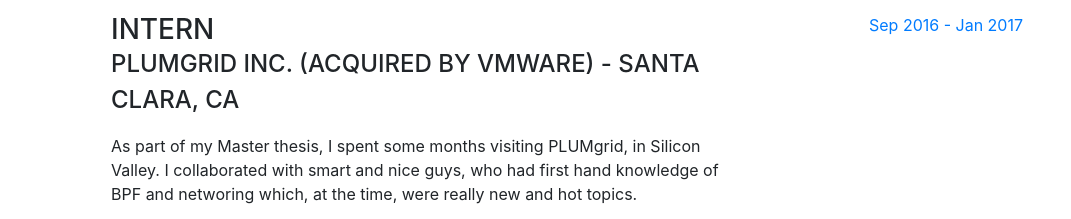
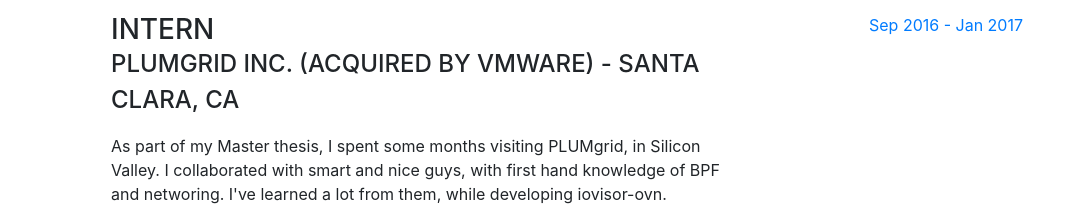
Before and after one commit to mbertrone/mbertrone.github.io, a website with bundled scripts: page index.html in a window 1280 px wide. Shown: the part 1763-1982 px from the top of the page, without its empty margins (209-1280 px from the left). Built offline with nearby package versions, Linux system fonts and the light colour scheme; a web font is replaced by a local one.

Commit message:
Update index.html

```diff
--- a/index.html
+++ b/index.html
@@ -169,7 +169,7 @@
             <div class="resume-content mr-auto">
               <h3 class="mb-0">Intern</h3>
               <div class="subheading mb-3">PLUMgrid Inc. (acquired by VMware) - Santa Clara, CA</div>
-              <p>As part of my Master thesis, I spent some months visiting PLUMgrid, in Silicon Valley. I collaborated with smart and nice guys, who had first hand knowledge of BPF and networing which, at the time, were really new and hot topics.</p>
+              <p>As part of my Master thesis, I spent some months visiting PLUMgrid, in Silicon Valley. I collaborated with smart and nice guys, with first hand knowledge of BPF and networing. I've learned a lot from them, while developing iovisor-ovn.</p>
             </div>
             <div class="resume-date text-md-right">
               <span class="text-primary">Sep 2016 - Jan 2017</span>
```
